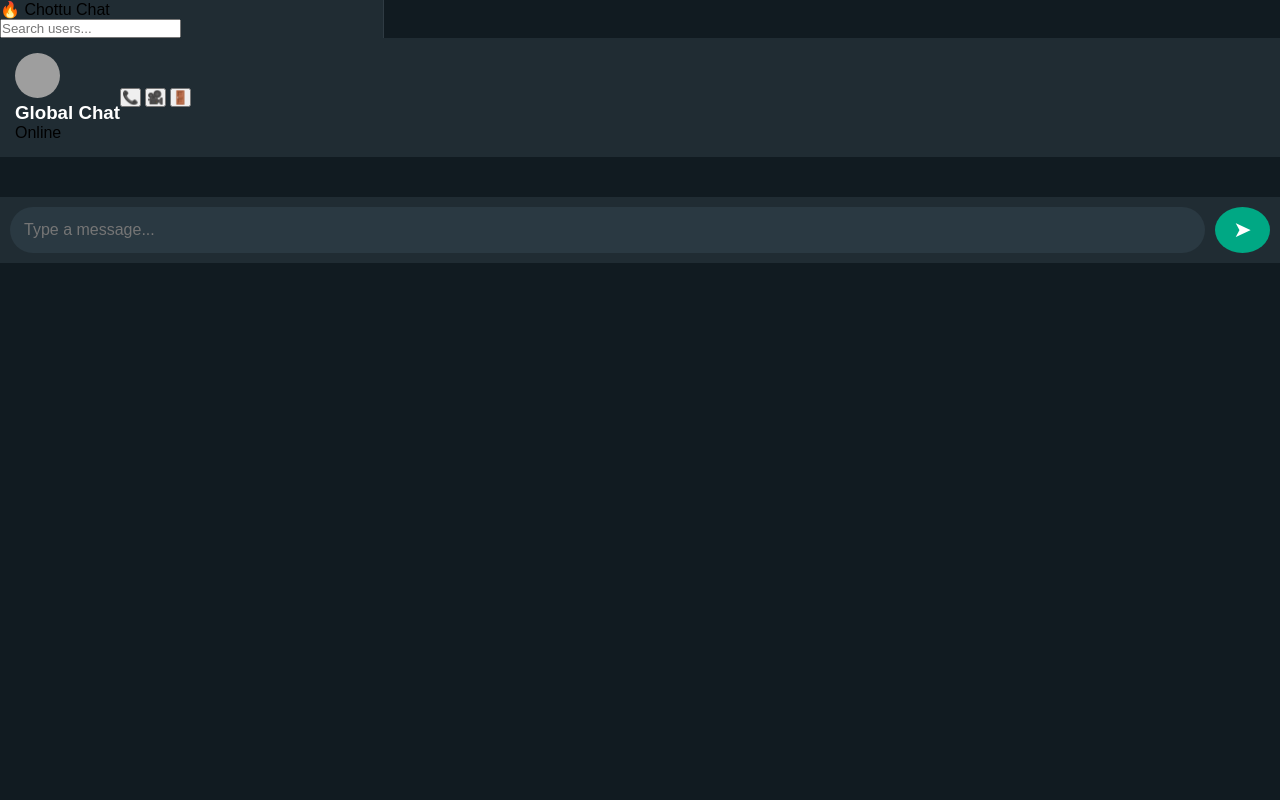
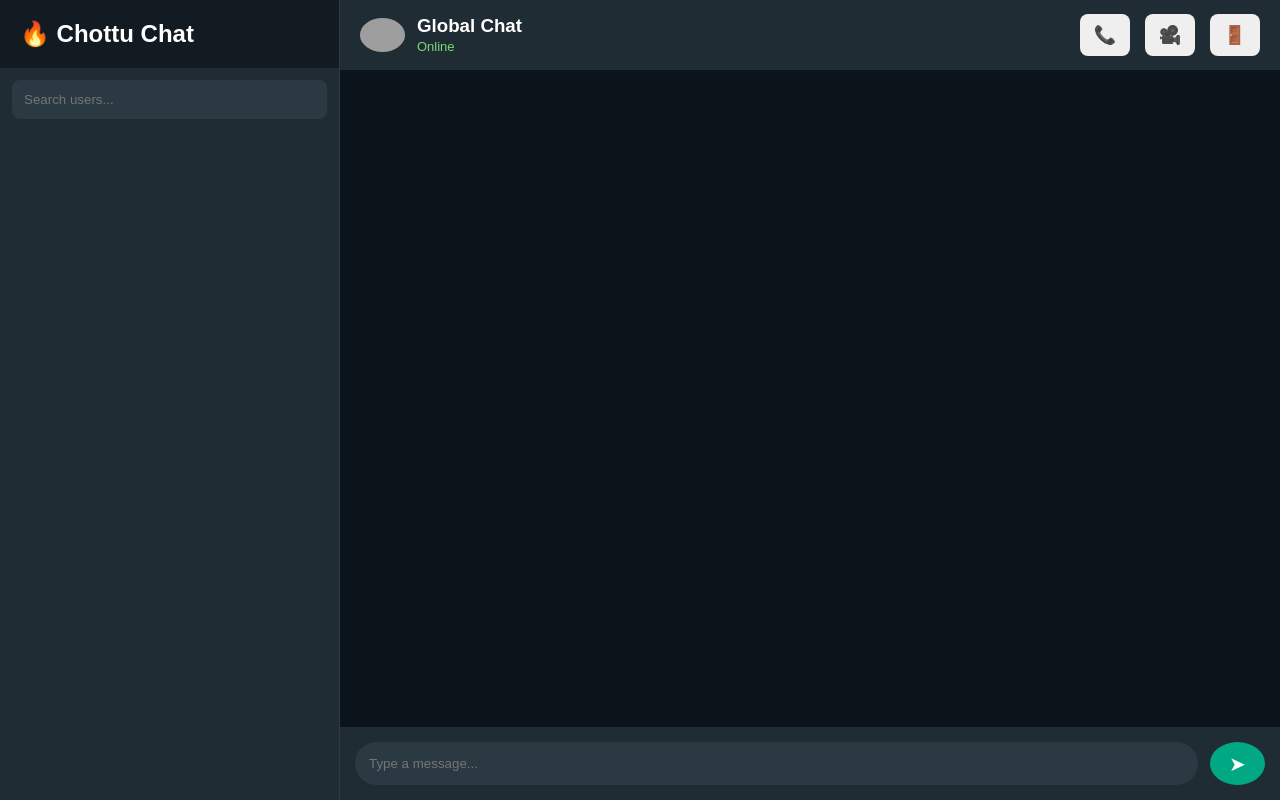
Before and after one commit to tirathram2/chottu-chat, a Flask app: page /chat in a window 1280 px wide. Run offline with Flask 3, Linux system fonts and the light colour scheme; a user stored in the database is signed in; some libraries are stand-ins or nearby versions; grey boxes are pictures that could not be loaded.

Commit message:
Refactor CSS for layout and styling improvements
Updated styles for various elements including chat, sidebar, and login container. Adjusted padding, margins, and colors for improved layout and appearance.

```diff
--- a/static/style.css
+++ b/static/style.css
@@ -2,225 +2,187 @@
     margin:0;
     padding:0;
     box-sizing:border-box;
-    font-family:Arial,Helvetica,sans-serif;
+    font-family:Arial,sans-serif;
 }
 
 body{
-    background:#111b21;
+    background:#0b141a;
     height:100vh;
 }
 
-.app{
+.container{
     display:flex;
+    width:100%;
     height:100vh;
 }
 
 .sidebar{
-    width:30%;
+    width:340px;
     background:#202c33;
     border-right:1px solid #2f3b43;
     display:flex;
     flex-direction:column;
 }
 
-.profile{
-    background:#2a3942;
-    padding:15px;
-    display:flex;
-    align-items:center;
-}
-
-.profile img{
-    width:45px;
-    height:45px;
-    border-radius:50%;
-    margin-right:10px;
-}
-
-.profile h3{
+.logo{
+    padding:20px;
     color:white;
-}
-
-.search{
-    padding:10px;
+    font-size:24px;
+    font-weight:bold;
     background:#111b21;
 }
 
-.search input{
+.search-box{
+    padding:12px;
+}
+
+.search-box input{
     width:100%;
-    padding:10px;
+    padding:12px;
     border:none;
     border-radius:8px;
     background:#2a3942;
     color:white;
+    outline:none;
 }
 
-.chat-list{
+.user-list{
     flex:1;
     overflow-y:auto;
 }
 
-.chat-item{
+.user-item{
     display:flex;
     align-items:center;
+    gap:12px;
     padding:15px;
     cursor:pointer;
     border-bottom:1px solid #2a3942;
 }
 
-.chat-item:hover{
+.user-item:hover{
     background:#2a3942;
 }
 
-.chat-item img{
+.user-item img{
     width:50px;
     height:50px;
     border-radius:50%;
-    margin-right:10px;
 }
 
-.chat-item h4{
+.user-item h4{
     color:white;
 }
 
-.chat-item p{
-    color:#b1b3b5;
+.user-item p{
+    color:#8696a0;
     font-size:13px;
 }
 
-.chat-area{
-    width:70%;
+.chat{
+    flex:1;
     display:flex;
     flex-direction:column;
     background:#0b141a;
 }
 
 .chat-header{
+    height:70px;
     background:#202c33;
-    padding:15px;
     display:flex;
     align-items:center;
+    justify-content:space-between;
+    padding:0 20px;
 }
 
-.chat-header img{
-    width:45px;
-    height:45px;
-    border-radius:50%;
-    margin-right:10px;
+.chat-user{
+    display:flex;
+    align-items:center;
+    gap:12px;
 }
 
-.chat-header h3{
+.chat-user img{
+    width:45px;
+    border-radius:50%;
+}
+
+.chat-user h3{
     color:white;
 }
 
-.chat-header small{
-    color:#86a3b3;
+.chat-user span{
+    color:#7bd97b;
+    font-size:13px;
+}
+
+.header-btns button{
+    margin-left:10px;
+    padding:10px 14px;
+    border:none;
+    border-radius:8px;
+    cursor:pointer;
+    font-size:18px;
 }
 
 #messages{
     flex:1;
+    overflow-y:auto;
     list-style:none;
     padding:20px;
-    overflow-y:auto;
+    display:flex;
+    flex-direction:column;
 }
 
-#messages li{
+.my-message{
     background:#005c4b;
     color:white;
     padding:10px 15px;
-    border-radius:10px;
-    margin:10px 0;
-    width:fit-content;
+    border-radius:12px;
+    align-self:flex-end;
+    margin-bottom:10px;
     max-width:70%;
+}
+
+.other-message{
+    background:#202c33;
+    color:white;
+    padding:10px 15px;
+    border-radius:12px;
+    align-self:flex-start;
+    margin-bottom:10px;
+    max-width:70%;
+}
+
+.typing{
+    height:22px;
+    padding-left:20px;
+    color:#00d26a;
+    font-size:13px;
 }
 
 .chat-input{
     background:#202c33;
-    padding:10px;
     display:flex;
+    padding:15px;
 }
 
 .chat-input input{
     flex:1;
     padding:14px;
     border:none;
-    border-radius:25px;
+    border-radius:30px;
     background:#2a3942;
     color:white;
-    font-size:16px;
+    outline:none;
 }
 
 .chat-input button{
+    margin-left:12px;
     width:55px;
-    margin-left:10px;
     border:none;
     border-radius:50%;
     background:#00a884;
     color:white;
-    font-size:22px;
+    font-size:20px;
     cursor:pointer;
 }
-
-.chat-input button:hover{
-    background:#06cf9c;
-}
-
-@media(max-width:768px){
-    .sidebar{
-        display:none;
-    }
-
-    .chat-area{
-        width:100%;
-    }
-}
-.login-container{
-width:400px;
-margin:80px auto;
-background:#202c33;
-padding:30px;
-border-radius:15px;
-text-align;
-box-shadow:0 0 20px rgba(0,0,0,.4);
-}
-
-.login-container h1,
-.login-container h2{
-color:#fff;
-margin-bottom:20px;
-}
-
-.login-container input{
-width:100%;
-padding:12px;
-margin:10px 0;
-border;
-border-radius:8px;
-background:#2a3942;
-color:#fff;
-font-size:16px;
-}
-
-.login-container button{
-width:100%;
-padding:12px;
-margin-top:15px;
-background:#00a884;
-color:#fff;
-border;
-border-radius:8px;
-cursor;
-font-size:16px;
-}
-
-.login-container button
-
-.login-container p{
-margin-top:15px;
-color:#ccc;
-}
-
-.login-container a{
-color:#00a884;
-text-decoration;
-}
```
